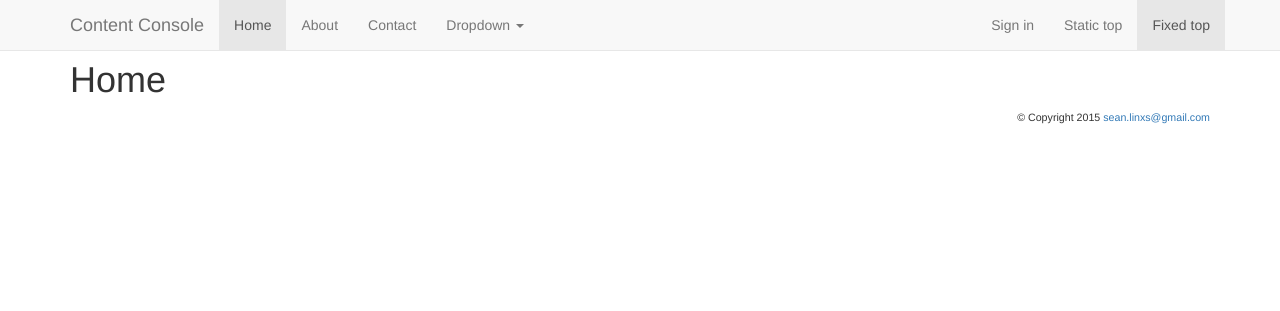
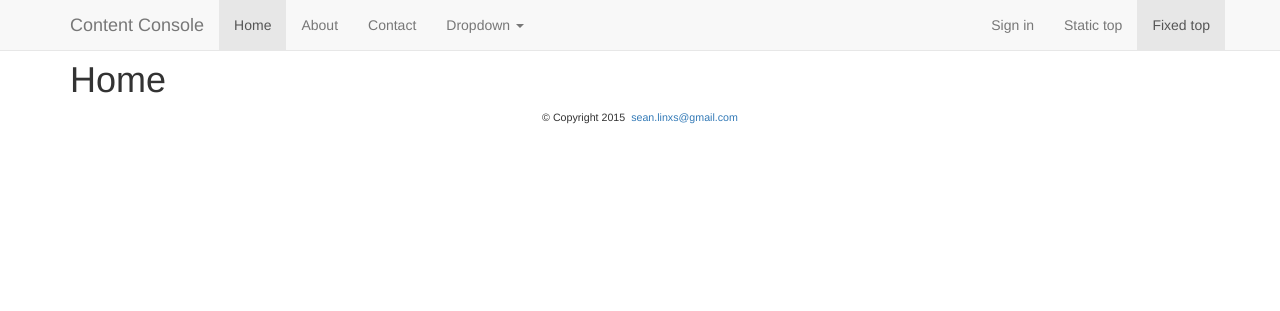
Before and after one commit to seanlinxs/content-console, a Django app: template main/templates/main/home.html in a window 1280 px wide. Shown: the top 311 px of the page. Run offline with Django 3.2, Linux system fonts and the light colour scheme; the template is opened without the code that fills it, so the values that code supplies are empty; style sheets or scripts are compiled from the project's sources; some libraries are stand-ins or nearby versions.

Commit message:
Use flex box

```diff
--- a/main/static/main/css/main.scss
+++ b/main/static/main/css/main.scss
@@ -40,7 +40,8 @@ body {
 }
 
 .footer {
+  display: flex;
+  flex-direction: row;
   font-size: 8pt;
-  float: right;
-  clear: both;
+  justify-content: center;
 }
--- a/main/templates/main/base.html
+++ b/main/templates/main/base.html
@@ -69,7 +69,7 @@
 
         <div class="footer">
             {% block footer %}
-            &copy; Copyright {% now "Y" %} <a href="mailto:sean.linxs@gmail.com">sean.linxs@gmail.com</a>
+            &copy; Copyright {% now "Y" %} &nbsp; <a href="mailto:sean.linxs@gmail.com">sean.linxs@gmail.com</a>
             {% endblock %}
         </div>
     </div>
```
